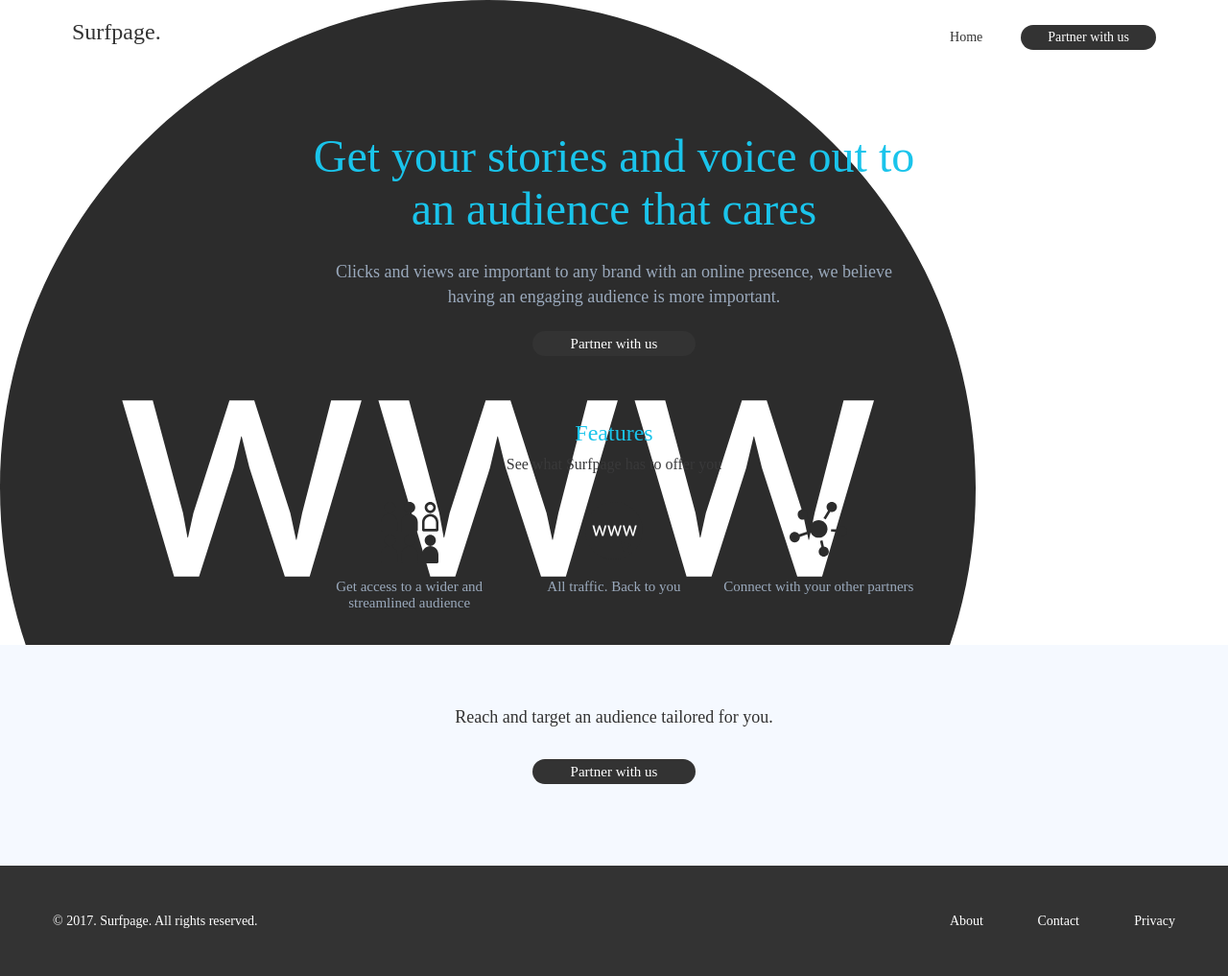
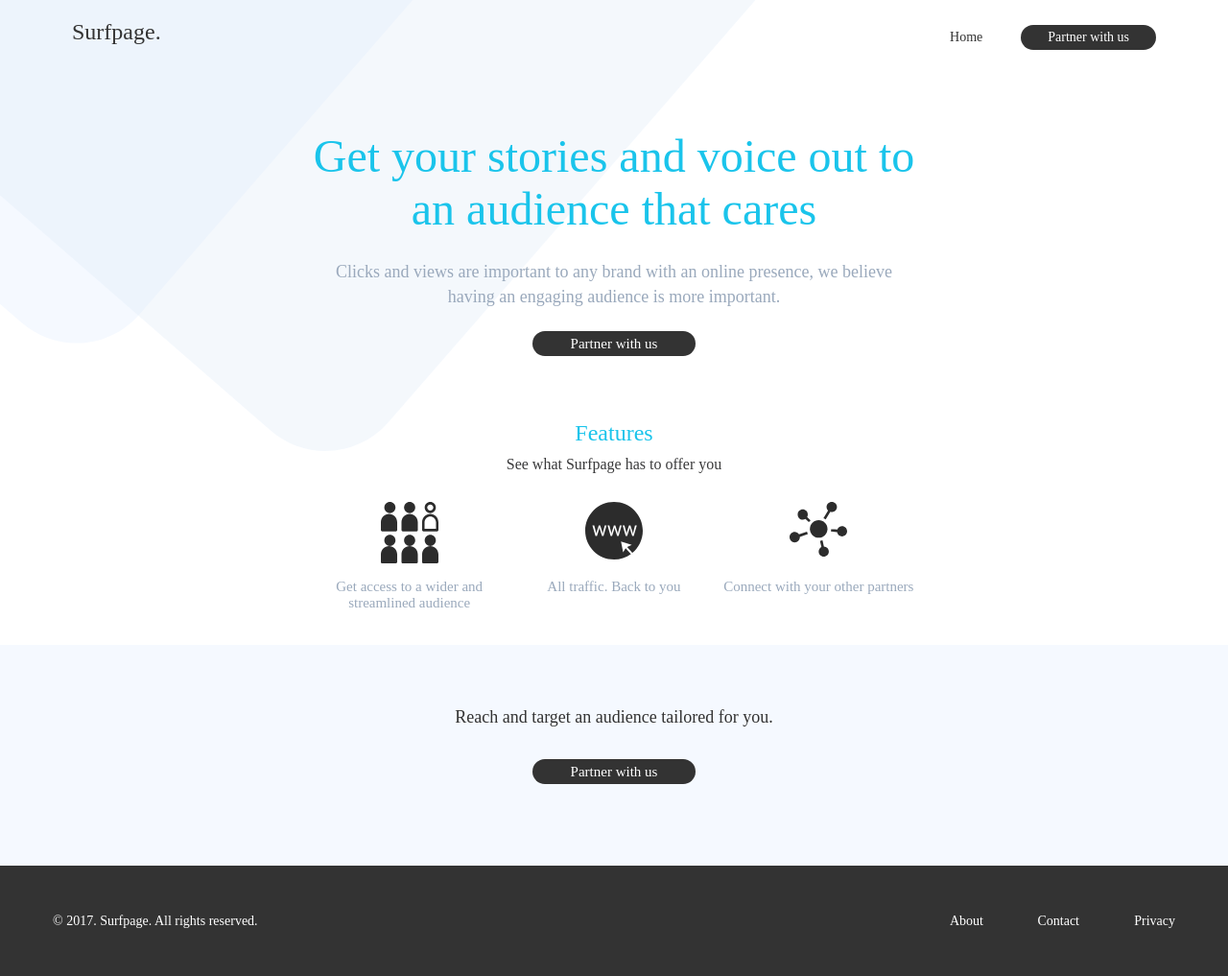
Before and after one commit to chidiwilliams/surfpage, a PHP site: page /index.html in a window 1280 px wide. Shown: the whole page at 96% size. Run offline with PHP 8.4, Linux system fonts and the light colour scheme; some web fonts are replaced.

Commit message:
Final partners page.

```diff
--- a/css/main.css
+++ b/css/main.css
@@ -10,7 +10,7 @@
        url('../fonts/Larsseit.ttf') format('truetype');
 }
 
-html, body {
+html {
 	margin: 0;
 	font-family: Larsseit;
 	font-size: 18px;
@@ -18,8 +18,12 @@ html, body {
 }
 
 body {
-	background: url("svg/www.svg") no-repeat top left;
-  background-size: contain;
+	background: url("../svg/rectangles.svg") no-repeat top left;
+  background-size: 70%;
+	margin: 0;
+	font-family: Larsseit;
+	font-size: 18px;
+	color: #333;
 }
 
 a {
```
